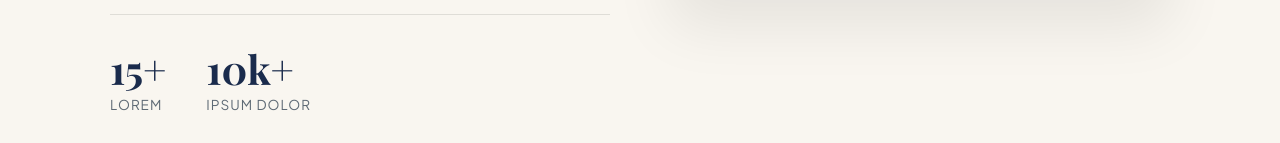
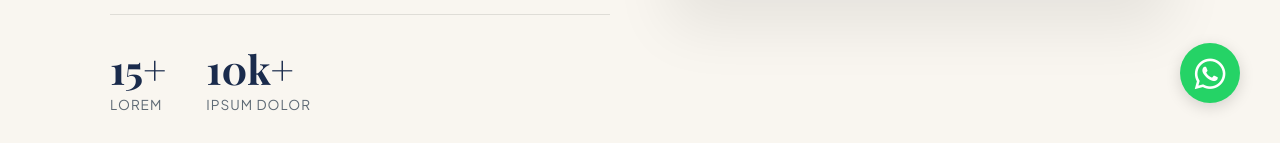
Before and after one commit to renginhelin/GPlusDisDisHekimi, a plain HTML site: page index.html in a window 1280 px wide. Shown: the part 657-800 px from the top of the page. Drawn offline with nearby package versions, Linux system fonts and the light colour scheme; a web font is replaced by a local one.

Commit message:
Add whatsapp button

```diff
--- a/index.html
+++ b/index.html
@@ -145,6 +145,11 @@
         </div>
     </footer>
 
+    <!-- WhatsApp Floating Button -->
+    <a href="https://api.whatsapp.com/send?phone=905011749554" class="whatsapp-float" target="_blank" rel="noopener noreferrer">
+        <i class="fa-brands fa-whatsapp"></i>
+    </a>
+
     <!-- AOS JS -->
     <script src="https://unpkg.com/aos@2.3.1/dist/aos.js"></script>
     <script>
--- a/style.css
+++ b/style.css
@@ -85,6 +85,41 @@ a { text-decoration: none; color: var(--primary); transition: var(--transition);
 .footer ul li a:hover { color: var(--accent); }
 .footer-bottom { text-align: center; padding-top: 30px; border-top: 1px solid rgba(0,0,0,0.1); color: var(--text-light); font-size: 0.9rem; }
 
+/* WhatsApp Floating Button */
+.whatsapp-float {
+    position: fixed;
+    width: 60px;
+    height: 60px;
+    bottom: 40px;
+    right: 40px;
+    background-color: #25d366;
+    color: #FFF;
+    border-radius: 50%;
+    text-align: center;
+    font-size: 35px;
+    box-shadow: 0px 4px 15px rgba(0, 0, 0, 0.15);
+    z-index: 1000;
+    transition: all 0.3s ease;
+    display: flex;
+    align-items: center;
+    justify-content: center;
+}
+.whatsapp-float:hover {
+    background-color: #128C7E;
+    transform: translateY(-5px);
+    box-shadow: 0px 6px 20px rgba(0, 0, 0, 0.2);
+    color: #FFF;
+}
+@media (max-width: 768px) {
+    .whatsapp-float {
+        width: 55px;
+        height: 55px;
+        bottom: 20px;
+        right: 20px;
+        font-size: 30px;
+    }
+}
+
 @media (max-width: 1200px) {
     .services-grid { gap: 20px; }
     .nav-links { gap: 20px; }
```
